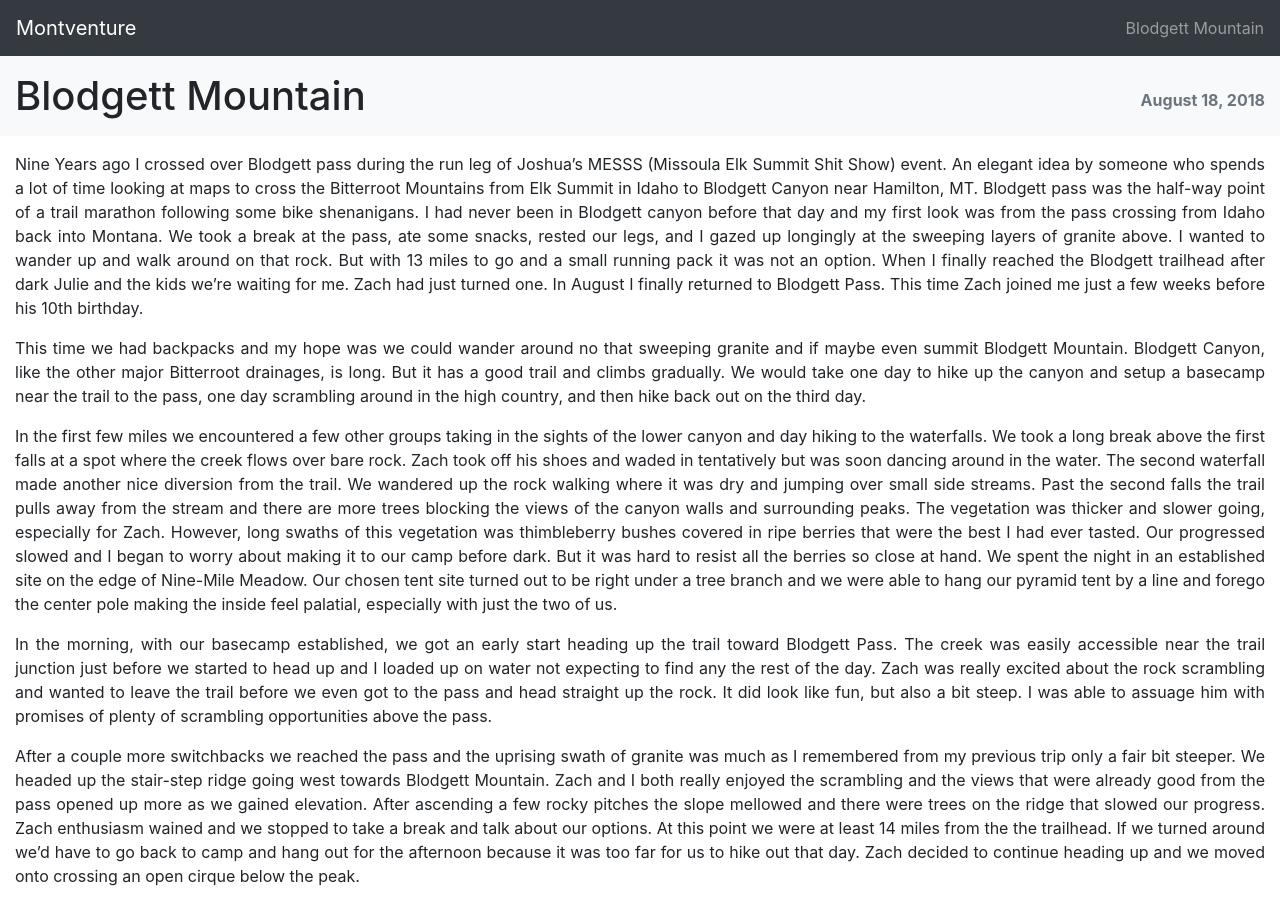
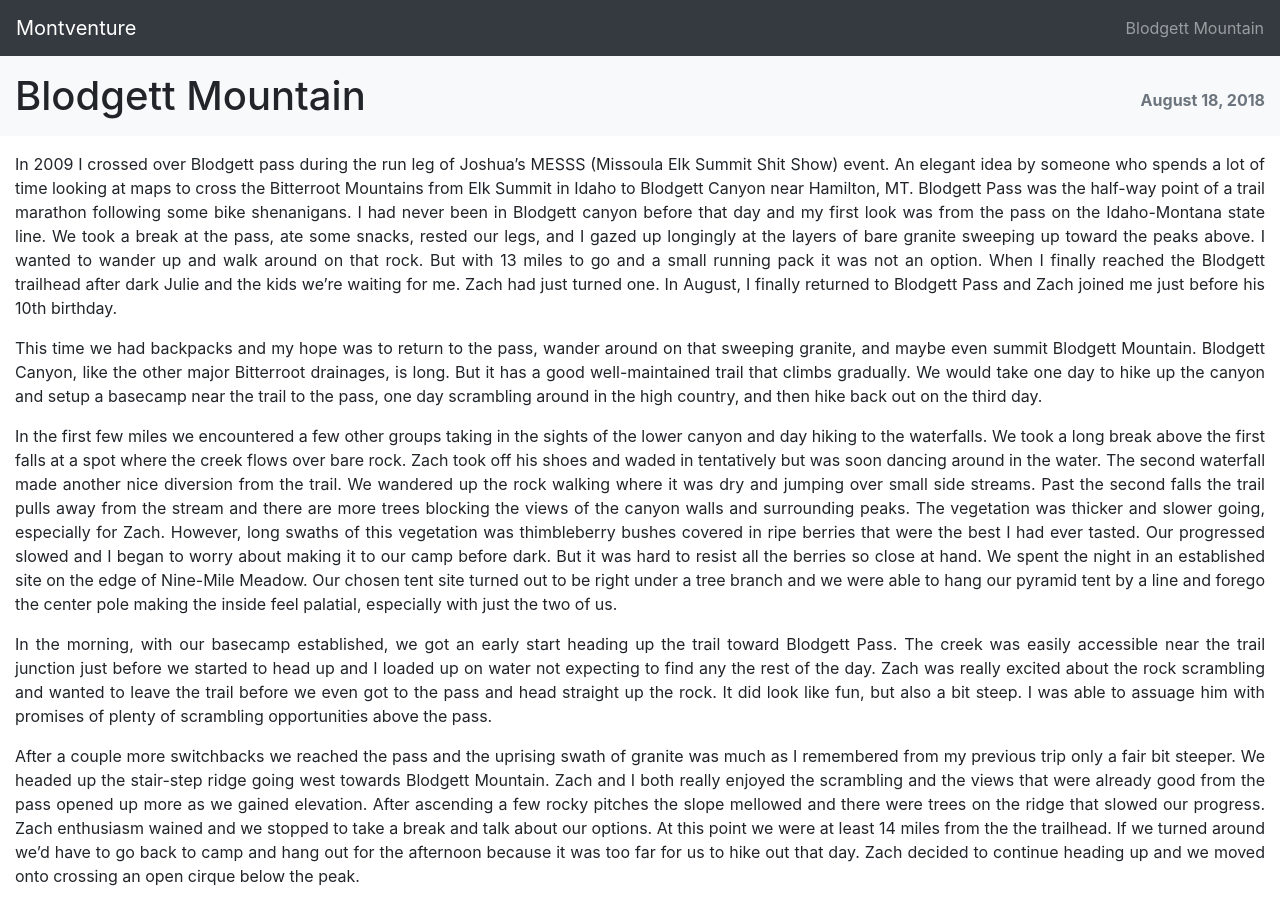
Before and after one commit to aaron/montventure, a Jekyll site: the page built from _posts/2018-08-18-blodgett-mountain.md, in a window 1280 px wide and 900 px high. Built offline with Jekyll 4.4.1, drawn with Linux system fonts in a browser that asks for light colours.

Commit message:
edits to fist two paragraphs

```diff
--- a/_posts/2018-08-18-blodgett-mountain.md
+++ b/_posts/2018-08-18-blodgett-mountain.md
@@ -5,9 +5,9 @@ image_path: /assets/images/blodgett-mountain/
 tags:       Backpacking Bitterroot
 caltopo:    https://caltopo.com/m/KJ00
 ---
-Nine Years ago I crossed over Blodgett pass during the run leg of Joshua's MESSS (Missoula Elk Summit Shit Show) event. An elegant idea by someone who spends a lot of time looking at maps to cross the Bitterroot Mountains from Elk Summit in Idaho to Blodgett Canyon near Hamilton, MT. Blodgett pass was the half-way point of a trail marathon following some bike shenanigans. I had never been in Blodgett canyon before that day and my first look was from the pass crossing from Idaho back into Montana. We took a break at the pass, ate some snacks, rested our legs, and I gazed up longingly at the sweeping layers of granite above. I wanted to wander up and walk around on that rock. But with 13 miles to go and a small running pack it was not an option. When I finally reached the Blodgett trailhead after dark Julie and the kids we're waiting for me. Zach had just turned one. In August I finally returned to Blodgett Pass. This time Zach joined me just a few weeks before his 10th birthday.
+In 2009 I crossed over Blodgett pass during the run leg of Joshua's MESSS (Missoula Elk Summit Shit Show) event. An elegant idea by someone who spends a lot of time looking at maps to cross the Bitterroot Mountains from Elk Summit in Idaho to Blodgett Canyon near Hamilton, MT. Blodgett Pass was the half-way point of a trail marathon following some bike shenanigans. I had never been in Blodgett canyon before that day and my first look was from the pass on the Idaho-Montana state line. We took a break at the pass, ate some snacks, rested our legs, and I gazed up longingly at the layers of bare granite sweeping up toward the peaks above. I wanted to wander up and walk around on that rock. But with 13 miles to go and a small running pack it was not an option. When I finally reached the Blodgett trailhead after dark Julie and the kids we're waiting for me. Zach had just turned one. In August, I finally returned to Blodgett Pass and Zach joined me just before his 10th birthday.
 
-This time we had backpacks and my hope was we could wander around no that sweeping granite and if maybe even summit Blodgett Mountain. Blodgett Canyon, like the other major Bitterroot drainages, is long. But it has a good trail and climbs gradually. We would take one day to hike up the canyon and setup a basecamp near the trail to the pass, one day scrambling around in the high country, and then hike back out on the third day.
+This time we had backpacks and my hope was to return to the pass, wander around on that sweeping granite, and maybe even summit Blodgett Mountain. Blodgett Canyon, like the other major Bitterroot drainages, is long. But it has a good well-maintained trail that climbs gradually. We would take one day to hike up the canyon and setup a basecamp near the trail to the pass, one day scrambling around in the high country, and then hike back out on the third day.
 
 In the first few miles we encountered a few other groups taking in the sights of the lower canyon and day hiking to the waterfalls. We took a long break above the first falls at a spot where the creek flows over bare rock. Zach took off his shoes and waded in tentatively but was soon dancing around in the water. The second waterfall made another nice diversion from the trail. We wandered up the rock walking where it was dry and jumping over small side streams. Past the second falls the trail pulls away from the stream and there are more trees blocking the views of the canyon walls and surrounding peaks. The vegetation was thicker and slower going, especially for Zach. However, long swaths of this vegetation was thimbleberry bushes covered in ripe berries that were the best I had ever tasted. Our progressed slowed and I began to worry about making it to our camp before dark. But it was hard to resist all the berries so close at hand. We spent the night in an established site on the edge of Nine-Mile Meadow. Our chosen tent site turned out to be right under a tree branch and we were able to hang our pyramid tent by a line and forego the center pole making the inside feel palatial, especially with just the two of us.
 
```
